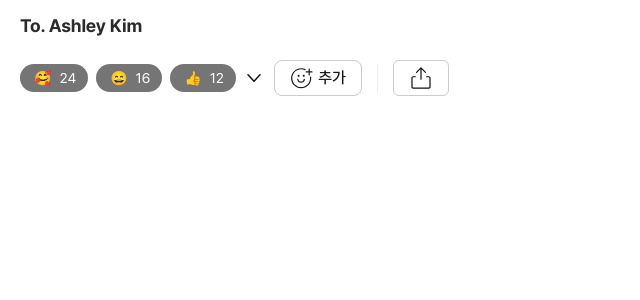
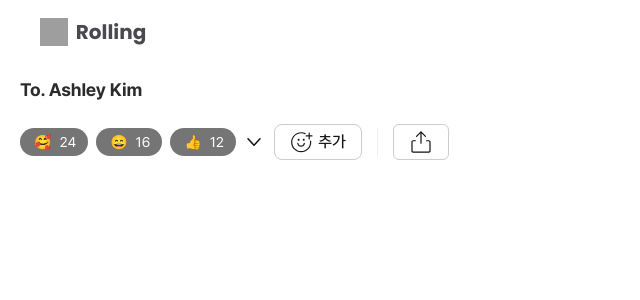
Before and after one commit to codeit-team8/rolling, a React (Vite) app: page /post in a window 1280 px wide. Shown: the top 300 px of the page, without its empty margins (0-640 px from the left). Built offline with nearby package versions, Linux system fonts and the light colour scheme; grey boxes are pictures that could not be loaded.

Commit message:
style : Post 페이지에는 롤링 페이퍼 만들기 버튼 및 모바일의 경우 Nav 바 없애기 스타일 적용

```diff
--- a/src/App.jsx
+++ b/src/App.jsx
@@ -2,11 +2,13 @@ import { Route, Routes } from 'react-router-dom';
 import GlobalStyle from '@/styles/GlobalStyle.js';
 import Post from '@/pages/Post.jsx';
 import Main from '@/pages/Main.jsx';
+import Nav from '@/components/Nav/Nav.jsx';
 
 function App() {
   return (
     <div>
       <GlobalStyle />
+      <Nav />
       <Routes>
         <Route path="/" element={<Main />} />
         <Route path="/list" element={<Main />} />
--- a/src/components/Nav/Nav.jsx
+++ b/src/components/Nav/Nav.jsx
@@ -1,19 +1,25 @@
 import styled from 'styled-components';
-import { Link } from 'react-router-dom';
+import { Link, useMatch } from 'react-router-dom';
 import logo from '@/assets/icons/logo.svg';
 
 function Nav() {
+  const match = useMatch('/post/*');
+  const isPostPage = match.pathnameBase === '/post';
+  console.log(isPostPage);
+
   return (
-    <NavWrapper>
+    <NavWrapper $isPostPage={isPostPage}>
       <Link to="/">
         <NavTitle>
           <Logo src={logo} alt="로고 이미지" />
           <Title>Rolling</Title>
         </NavTitle>
       </Link>
-      <Link to="/post">
-        <PaperCreateButton>롤링 페이퍼 만들기</PaperCreateButton>
-      </Link>
+      <ButtonContainer $isPostPage={isPostPage}>
+        <Link to="/post">
+          <PaperCreateButton>롤링 페이퍼 만들기</PaperCreateButton>
+        </Link>
+      </ButtonContainer>
     </NavWrapper>
   );
 }
@@ -21,7 +27,7 @@ function Nav() {
 export default Nav;
 
 const NavWrapper = styled.nav`
-  display: flex;
+  display: ${({ $isPostPage }) => ($isPostPage ? 'none' : 'flex')};
   align-items: center;
   justify-content: space-between;
   margin: 0 auto;
@@ -29,6 +35,10 @@ const NavWrapper = styled.nav`
   width: 100%;
   height: 6.4rem;
   padding: 1.2rem 2rem;
+
+  @media (min-width: 768px) {
+    display: flex;
+  }
 
   @media (min-width: 1200px) {
     max-width: 124rem;
@@ -56,6 +66,10 @@ const Title = styled.h1`
   line-height: normal;
 `;
 
+const ButtonContainer = styled.div`
+  display: ${({ $isPostPage }) => ($isPostPage ? 'none' : 'flex')};
+`;
+
 const PaperCreateButton = styled.button`
   display: flex;
   height: 4rem;
```
